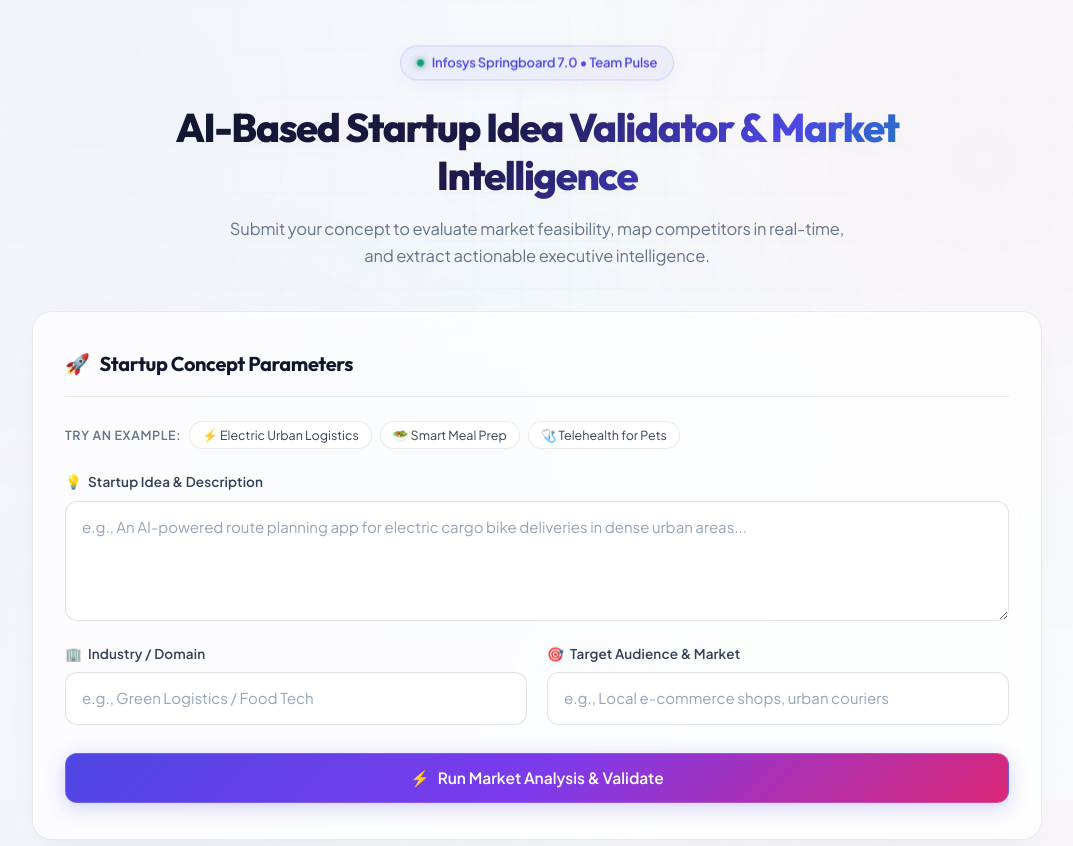
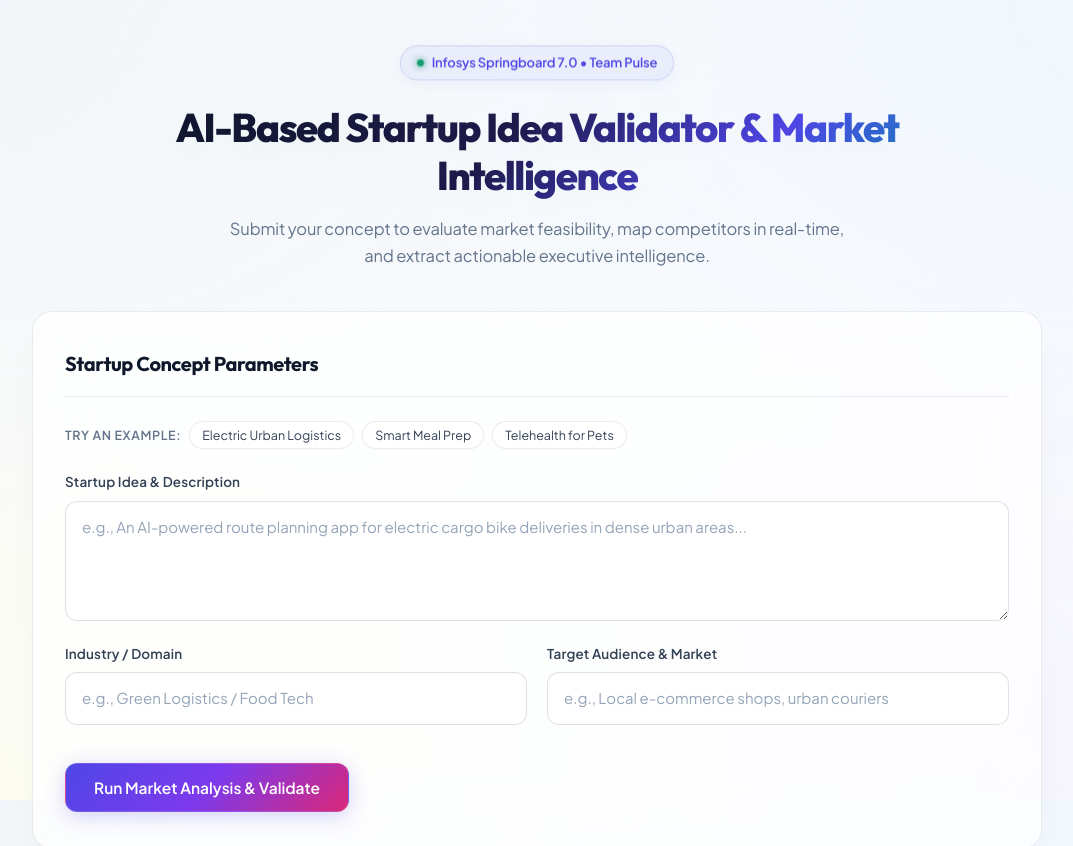
Before and after one commit to UtkarshSrivastav09/Team-Pulse-ISB7.3, a React (Vite) app in the folder frontend/: page / in a window 1280 px wide. Shown: the top 846 px of the page, without its empty margins (103-1176 px from the left). Built offline with nearby package versions, Linux system fonts and the light colour scheme.

Commit message:
Milestone 1 Done

```diff
--- a/frontend/src/App.css
+++ b/frontend/src/App.css
@@ -288,6 +288,48 @@ input:focus, textarea:focus {
   color: var(--text-highlight);
   transform: translateY(-1px);
   box-shadow: 0 4px 12px rgba(15, 23, 42, 0.05);
+}
+
+.form-actions {
+  display: flex;
+  gap: 12px;
+  align-items: center;
+  margin-top: 10px;
+}
+
+.btn-secondary-outline {
+  background: rgba(15, 23, 42, 0.05);
+  border: 1px solid transparent;
+  color: var(--text-main);
+  padding: 14px 28px;
+  font-size: 15px;
+  font-weight: 600;
+  border-radius: 12px;
+  cursor: pointer;
+  transition: all 0.2s cubic-bezier(0.16, 1, 0.3, 1);
+  display: inline-flex;
+  align-items: center;
+  justify-content: center;
+  font-family: var(--font-sans);
+}
+
+.btn-secondary-outline:hover {
+  background: rgba(225, 29, 72, 0.06);
+  border-color: rgba(225, 29, 72, 0.12);
+  color: var(--error-color);
+  transform: translateY(-1px);
+}
+
+.btn-secondary-outline:active {
+  transform: translateY(0);
+}
+
+.demo-chip.active-chip {
+  background: var(--accent-primary);
+  border-color: var(--accent-primary);
+  color: #ffffff;
+  box-shadow: 0 4px 12px rgba(79, 70, 229, 0.15);
+  font-weight: 600;
 }
 
 /* ==========================================================================
@@ -620,6 +662,11 @@ input:focus, textarea:focus {
   color: var(--text-main);
   line-height: 1.6;
   margin-bottom: 18px;
+  display: -webkit-box;
+  -webkit-line-clamp: 2;
+  -webkit-box-orient: vertical;
+  overflow: hidden;
+  text-overflow: ellipsis;
 }
 
 .result-link-btn {
--- a/frontend/src/App.jsx
+++ b/frontend/src/App.jsx
@@ -6,6 +6,7 @@ function App() {
   const [startupIdea, setStartupIdea] = useState('')
   const [industry, setIndustry] = useState('')
   const [targetMarket, setTargetMarket] = useState('')
+  const [activePreset, setActivePreset] = useState(null)
 
   // App status state
   const [loading, setLoading] = useState(false)
@@ -25,29 +26,38 @@ function App() {
   // Sample prompt presets for quick testing
   const samplePrompts = [
     {
-      label: "⚡ Electric Urban Logistics",
+      label: "Electric Urban Logistics",
       idea: "An AI-powered route planning app for electric cargo bike deliveries in dense urban areas.",
       industry: "Green Logistics & Mobility",
       market: "Local e-commerce shops, urban couriers"
     },
     {
-      label: "🥗 Smart Meal Prep",
+      label: "Smart Meal Prep",
       idea: "A personalized AI meal planner that scans household groceries to minimize food waste and optimize nutrition.",
       industry: "FoodTech & Health",
       market: "Busy professionals, fitness enthusiasts"
     },
     {
-      label: "🩺 Telehealth for Pets",
+      label: "Telehealth for Pets",
       idea: "An on-demand veterinary telehealth platform with instant AI triage and symptom detection from smartphone photos.",
       industry: "Pet Care & HealthTech",
       market: "Pet owners, veterinary clinics"
     }
   ]
 
-  const handleApplyPreset = (preset) => {
+  const handleApplyPreset = (preset, idx) => {
     setStartupIdea(preset.idea)
     setIndustry(preset.industry)
     setTargetMarket(preset.market)
+    setActivePreset(idx)
+    setError(null)
+  }
+
+  const handleClearForm = () => {
+    setStartupIdea('')
+    setIndustry('')
+    setTargetMarket('')
+    setActivePreset(null)
     setError(null)
   }
 
@@ -113,6 +123,7 @@ function App() {
   const resetForm = () => {
     setSearchResult(null)
     setError(null)
+    setActivePreset(null)
   }
 
   return (
@@ -135,7 +146,7 @@ function App() {
         {!searchResult && !loading && (
           <div className="glass-card form-card animate-fade-in">
             <h2 className="section-title">
-              <span>🚀</span> Startup Concept Parameters
+              Startup Concept Parameters
             </h2>
 
             {/* Quick Demo Idea Prompts */}
@@ -145,8 +156,8 @@ function App() {
                 <button
                   key={idx}
                   type="button"
-                  className="demo-chip"
-                  onClick={() => handleApplyPreset(preset)}
+                  className={`demo-chip ${activePreset === idx ? 'active-chip' : ''}`}
+                  onClick={() => handleApplyPreset(preset, idx)}
                 >
                   {preset.label}
                 </button>
@@ -156,13 +167,16 @@ function App() {
             <form onSubmit={handleSearch} className="startup-form">
               <div className="form-group">
                 <label htmlFor="startupIdea">
-                  <span>💡</span> Startup Idea & Description
+                  Startup Idea & Description
                 </label>
                 <textarea
                   id="startupIdea"
                   placeholder="e.g., An AI-powered route planning app for electric cargo bike deliveries in dense urban areas..."
                   value={startupIdea}
-                  onChange={(e) => setStartupIdea(e.target.value)}
+                  onChange={(e) => {
+                    setStartupIdea(e.target.value)
+                    setActivePreset(null)
+                  }}
                   rows={4}
                   required
                 />
@@ -171,28 +185,34 @@ function App() {
               <div className="form-row">
                 <div className="form-group">
                   <label htmlFor="industry">
-                    <span>🏢</span> Industry / Domain
+                    Industry / Domain
                   </label>
                   <input
                     id="industry"
                     type="text"
                     placeholder="e.g., Green Logistics / Food Tech"
                     value={industry}
-                    onChange={(e) => setIndustry(e.target.value)}
+                    onChange={(e) => {
+                      setIndustry(e.target.value)
+                      setActivePreset(null)
+                    }}
                     required
                   />
                 </div>
 
                 <div className="form-group">
                   <label htmlFor="targetMarket">
-                    <span>🎯</span> Target Audience & Market
+                    Target Audience & Market
                   </label>
                   <input
                     id="targetMarket"
                     type="text"
                     placeholder="e.g., Local e-commerce shops, urban couriers"
                     value={targetMarket}
-                    onChange={(e) => setTargetMarket(e.target.value)}
+                    onChange={(e) => {
+                      setTargetMarket(e.target.value)
+                      setActivePreset(null)
+                    }}
                     required
                   />
                 </div>
@@ -200,14 +220,24 @@ function App() {
 
               {error && (
                 <div className="error-banner">
-                  <span>⚠️</span>
                   <span>{error}</span>
                 </div>
               )}
 
-              <button type="submit" className="btn btn-primary">
-                <span>⚡</span> Run Market Analysis & Validate
-              </button>
+              <div className="form-actions">
+                <button type="submit" className="btn btn-primary">
+                  Run Market Analysis & Validate
+                </button>
+                {(startupIdea || industry || targetMarket) && (
+                  <button
+                    type="button"
+                    onClick={handleClearForm}
+                    className="btn btn-secondary-outline"
+                  >
+                    Clear Form
+                  </button>
+                )}
+              </div>
             </form>
           </div>
         )}
@@ -248,7 +278,7 @@ function App() {
             <div className="results-meta">
               <div className="meta-badge">
                 <span className="live-indicator-dot"></span>
-                Feed: {searchResult.mode === 'live' ? '⚡ Real-time Search Index' : searchResult.mode === 'mock' ? '📋 Local Simulation Index' : '⚠️ Fallback Report'}
+                Feed: {searchResult.mode === 'live' ? 'Real-time Search Index' : searchResult.mode === 'mock' ? 'Local Simulation Index' : 'Fallback Report'}
               </div>
               <button onClick={resetForm} className="btn btn-secondary">
                 ← Validate Another Idea
@@ -258,7 +288,7 @@ function App() {
             {/* Idea Context Panel */}
             <div className="glass-card summary-card">
               <h2 className="section-title">
-                <span>📋</span> Analyzed Concept
+                Analyzed Concept
               </h2>
               <div className="details-grid">
                 <div className="details-item">
@@ -283,7 +313,7 @@ function App() {
             {/* Web Search Results Section */}
             <div className="web-results-section">
               <h2 className="section-title">
-                <span>🌐</span> Live Competitor Landscape & Intelligence
+                Live Competitor Landscape & Intelligence
               </h2>
               {searchResult.results && searchResult.results.length > 0 ? (
                 <div className="results-grid">
--- a/frontend/src/index.css
+++ b/frontend/src/index.css
@@ -54,39 +54,21 @@
   -moz-osx-font-smoothing: grayscale;
 }
 
-/* Background Aurora Ambient Effects (Premium Light Theme) */
+/* Clean, Premium Organic Neutral Mesh Gradient Theme */
 body {
   margin: 0;
   padding: 0;
   min-height: 100vh;
-  background-color: var(--bg-dark);
+  background-color: #f8fafc;
+  background-image:
+    radial-gradient(at 0% 0%, rgba(241, 245, 249, 0.95) 0px, transparent 50%),
+    radial-gradient(at 100% 0%, rgba(239, 246, 255, 0.85) 0px, transparent 50%),
+    radial-gradient(at 100% 100%, rgba(245, 243, 255, 0.8) 0px, transparent 50%),
+    radial-gradient(at 0% 100%, rgba(254, 253, 237, 0.75) 0px, transparent 50%);
   color: var(--text-main);
   position: relative;
   overflow-x: hidden;
-  background-image:
-    radial-gradient(circle at 15% 15%, rgba(79, 70, 229, 0.04) 0%, transparent 45%),
-    radial-gradient(circle at 85% 20%, rgba(219, 39, 119, 0.03) 0%, transparent 40%),
-    radial-gradient(circle at 50% 60%, rgba(8, 145, 178, 0.03) 0%, transparent 50%),
-    radial-gradient(circle at 20% 90%, rgba(124, 58, 237, 0.04) 0%, transparent 45%);
   background-attachment: fixed;
-}
-
-/* Subtle Animated Grid Overlay for Cybernetic Depth */
-body::before {
-  content: '';
-  position: fixed;
-  top: 0;
-  left: 0;
-  right: 0;
-  bottom: 0;
-  background-image:
-    linear-gradient(rgba(15, 23, 42, 0.015) 1px, transparent 1px),
-    linear-gradient(90deg, rgba(15, 23, 42, 0.015) 1px, transparent 1px);
-  background-size: 48px 48px;
-  pointer-events: none;
-  z-index: 0;
-  mask-image: radial-gradient(ellipse at 50% 30%, rgba(0,0,0,1) 0%, rgba(0,0,0,0.15) 80%);
-  -webkit-mask-image: radial-gradient(ellipse at 50% 30%, rgba(0,0,0,1) 0%, rgba(0,0,0,0.15) 80%);
 }
 
 #root {
```
